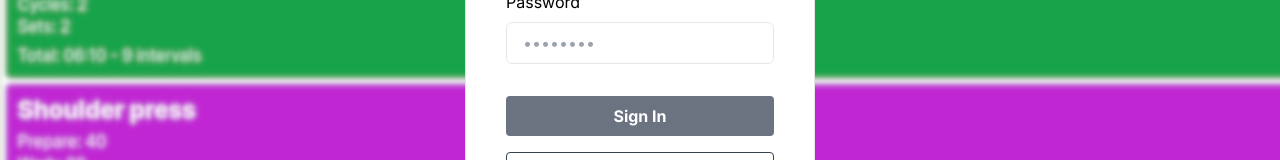
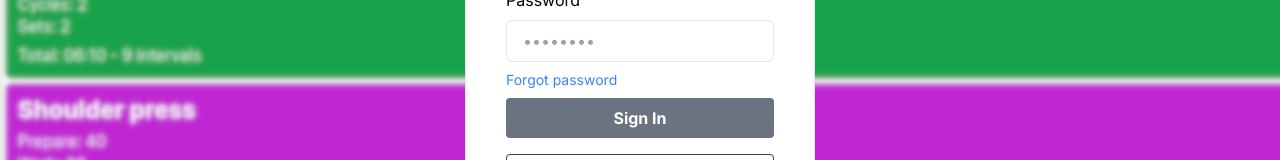
Before and after one commit to Lewisjohnward/tabata-timer, a Next.js app: page /login in a window 1280 px wide. Shown: the part 373-533 px from the top of the page. Built offline with nearby package versions, Linux system fonts and the light colour scheme.

Commit message:
added forgot password page

```diff
--- /dev/null
+++ b/src/app/forgotpassword/page.tsx
@@ -0,0 +1,9 @@
+const Page = () => {
+  return (
+    <div>
+      <div>forgot password</div>
+    </div>
+  );
+};
+
+export default Page;
--- a/src/app/login/page.tsx
+++ b/src/app/login/page.tsx
@@ -49,13 +49,19 @@ export default function Login() {
             Password
           </label>
           <input
-            className="rounded-md px-4 py-2 border mb-6"
+            className="rounded-md px-4 py-2 border"
             id="password"
             type="password"
             name="password"
             placeholder="••••••••"
             required
           />
+          <Link
+            href="/forgotpassword"
+            className="text-blue-500 text-sm hover:underline"
+          >
+            Forgot password
+          </Link>
           <button className="bg-gray-500 rounded px-4 py-2 text-white mb-2 hover:bg-gray-500 font-bold">
             Sign In
           </button>
```
